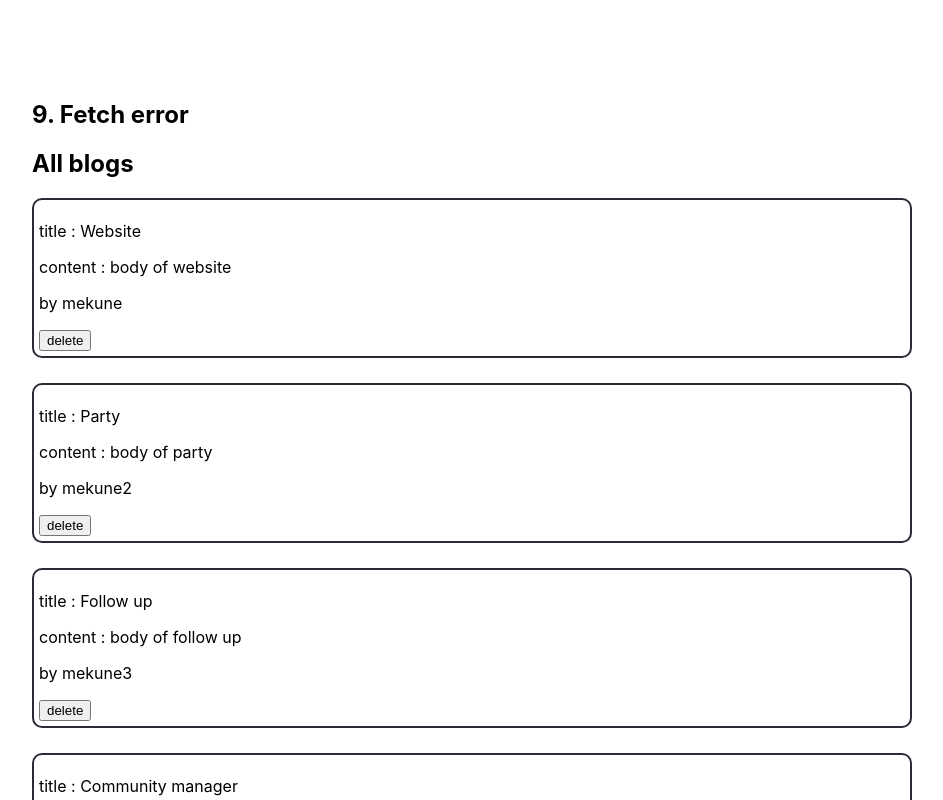
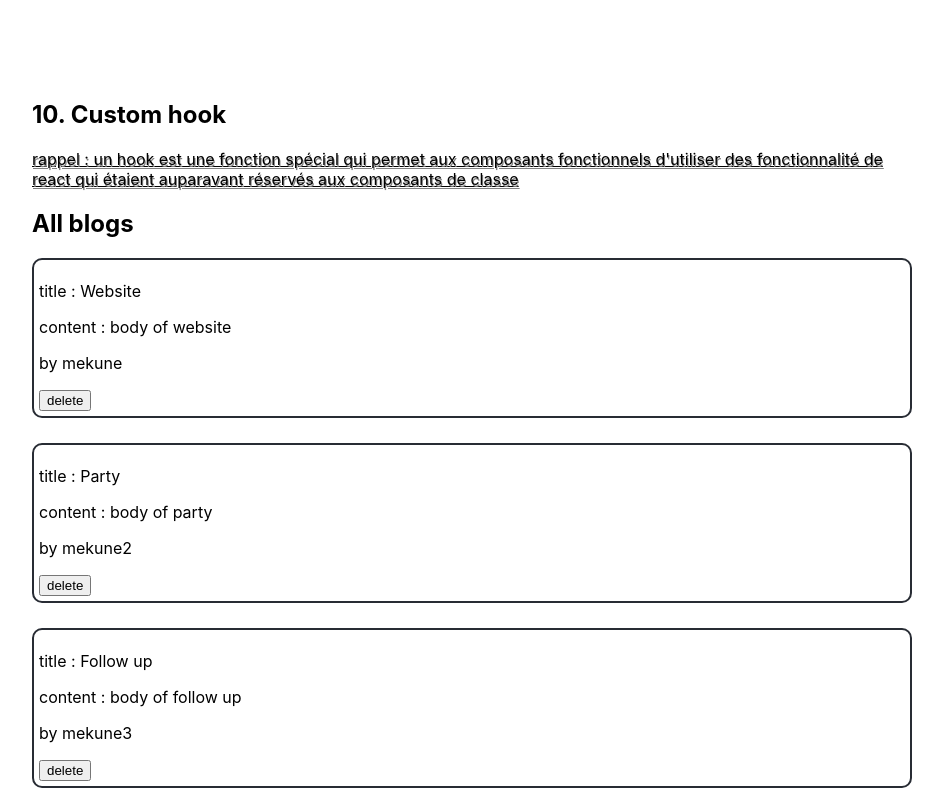
Before and after one commit to Mekune/React, a React (Create React App) app: page / in a window 1280 px wide. Shown: the top 800 px of the page, without its empty margins (168-1111 px from the left). Built offline with nearby package versions, Linux system fonts and the light colour scheme; data requests are answered from the project's data file.

Commit message:
Custom hook

```diff
--- a/src/App.js
+++ b/src/App.js
@@ -1,10 +1,10 @@
 import "./App.css";
-import Fetch_Error from "./Fetch_Error";
+import Custom_Hook from "./Custom_Hook";
 
 function App() {
   return (
     <div className="App">
-      <Fetch_Error />
+      <Custom_Hook />
     </div>
   );
 }
--- /dev/null
+++ b/src/Custom_Hook.js
@@ -0,0 +1,40 @@
+import React, { useState, useEffect } from "react";
+import Props22 from "./Props2.2";
+import useFetch from "./UseFetch";
+
+export default function Custom_Hook() {
+  const {
+    data: blogs,
+    setData: setBlogs,
+    isPending,
+    error,
+  } = useFetch("http://localhost:8000/blogs");
+  const handleDelete = (id) => {
+    const newBlogs = blogs.filter((blog) => blog.id !== id);
+    setBlogs(newBlogs);
+  };
+  //.then = promesse, une promesse est : faire une action SI la promesse est respecter (comme si il y a une erreur ou si on a une réponse)
+  // par exemple resolve(...) et (res == true) (si la réponse existe et si on a un retour alors on fait ...)
+
+  return (
+    <section className="test">
+      <h2 className="title">10. Custom hook</h2>
+      <p className="definition">
+        rappel : un hook est une fonction spécial qui permet aux composants
+        fonctionnels d'utiliser des fonctionnalité de react qui étaient
+        auparavant réservés aux composants de classe
+      </p>
+      {isPending && <div>Loading....</div>}
+      {error && <div>{error}</div>}
+      {blogs && (
+        <Props22
+          blogs={blogs}
+          title={"All blogs"}
+          handleDelete={handleDelete}
+        />
+      )}
+    </section>
+  );
+}
+// json server "npx json-server --watch *root of json file* --port *8000 exemple*"
+// exemple : npw json-server --watch "Data/db.json --port "8000"
--- a/src/Fetch_Error.js
+++ /dev/null
@@ -1,58 +0,0 @@
-import React, { useState, useEffect } from "react";
-import Props22 from "./Props2.2";
-
-export default function Fetch_Error() {
-  const [name, setName] = useState("mario");
-
-  const [blogs, setBlogs] = useState(null);
-  // perding = en attente
-  // fetch = aller chercher
-  const [isPending, setIsPending] = useState(true);
-
-  const [error, setError] = useState(null);
-
-  const handleDelete = (id) => {
-    const newBlogs = blogs.filter((blog) => blog.id !== id);
-    setBlogs(newBlogs);
-  };
-  //.then = promesse, une promesse est : faire une action SI la promesse est respecter (comme si il y a une erreur ou si on a une réponse)
-  // par exemple resolve(...) et (res == true) (si la réponse existe et si on a un retour alors on fait ...)
-  useEffect(() => {
-    setTimeout(() => {
-      fetch("http://localhost:8000/blogs")
-        // toujours le corps de la réponse
-        .then((res) => {
-          if (!res.ok) {
-            throw Error("could not fetch the data for that resources");
-          }
-          return res.json();
-        })
-        // toujours l'objet réponse
-        .then((data) => {
-          setBlogs(data);
-          setIsPending(false);
-          setError(null);
-        })
-        // error
-        .catch((err) => {
-          setIsPending(false);
-          setError(err.message);
-        });
-    }, 1500);
-  }, []);
-
-  return (
-    <section className="test">
-      <h2 className="title">9. Fetch error</h2>
-      {isPending && <div>Loading....</div>}
-      {error && <div>{error}</div>}
-      {blogs && (
-        <Props22
-          blogs={blogs}
-          title={"All blogs"}
-          handleDelete={handleDelete}
-        />
-      )}
-    </section>
-  );
-}
--- /dev/null
+++ b/src/UseFetch.js
@@ -0,0 +1,32 @@
+// hook doit commencer par use...
+import { useState, useEffect } from "react";
+export default function useFetch(url) {
+  const [data, setData] = useState(null);
+  const [isPending, setIsPending] = useState(true);
+  const [error, setError] = useState(null);
+
+  useEffect(() => {
+    setTimeout(() => {
+      fetch(url)
+        // toujours le corps de la réponse
+        .then((res) => {
+          if (!res.ok) {
+            throw Error("could not fetch the data for that resources");
+          }
+          return res.json();
+        })
+        // toujours l'objet réponse
+        .then((data) => {
+          setData(data);
+          setIsPending(false);
+          setError(null);
+        })
+        // error
+        .catch((err) => {
+          setIsPending(false);
+          setError(err.message);
+        });
+    }, 1500);
+  }, []);
+  return { data, setData, isPending, error };
+}
```
